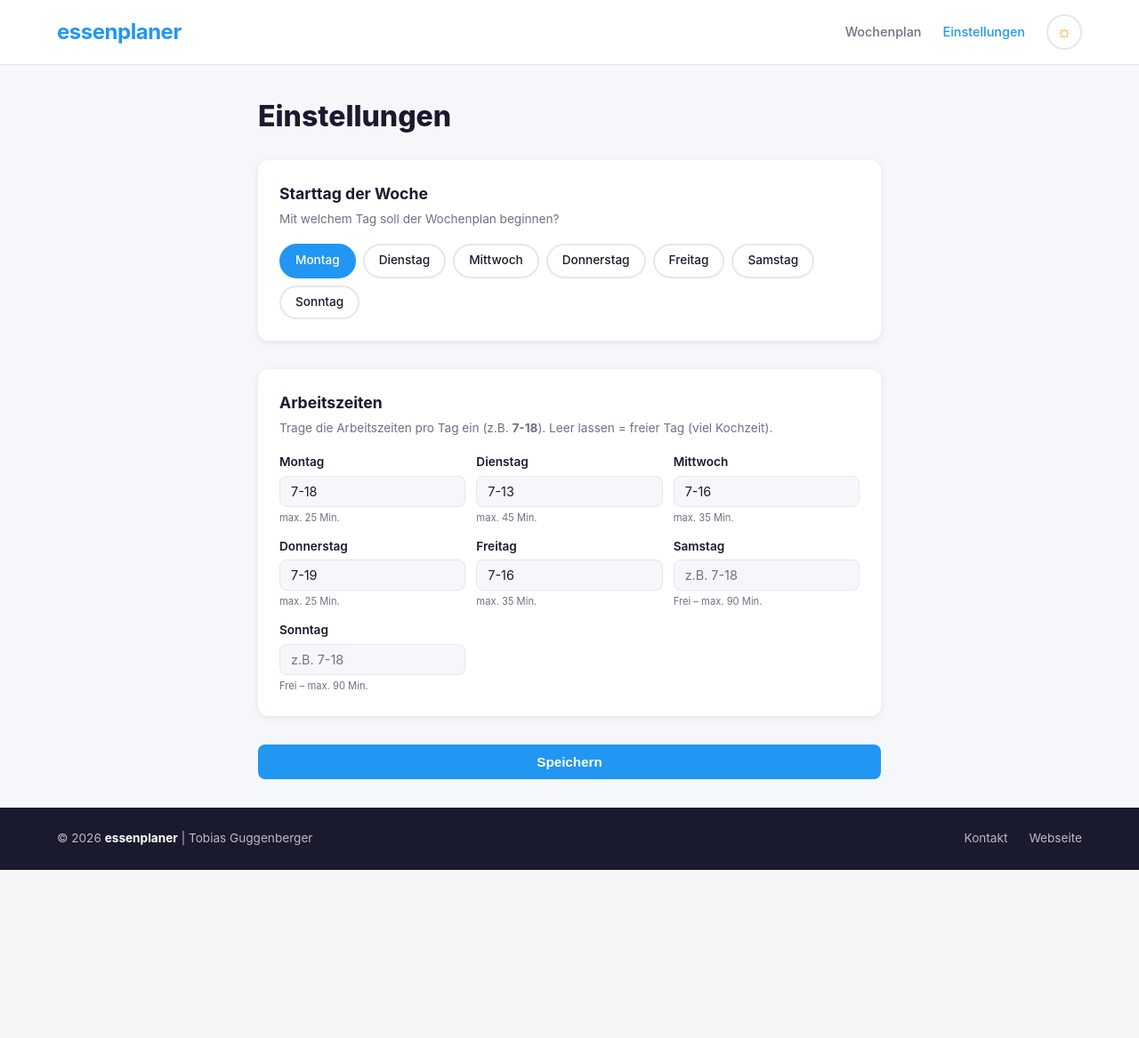
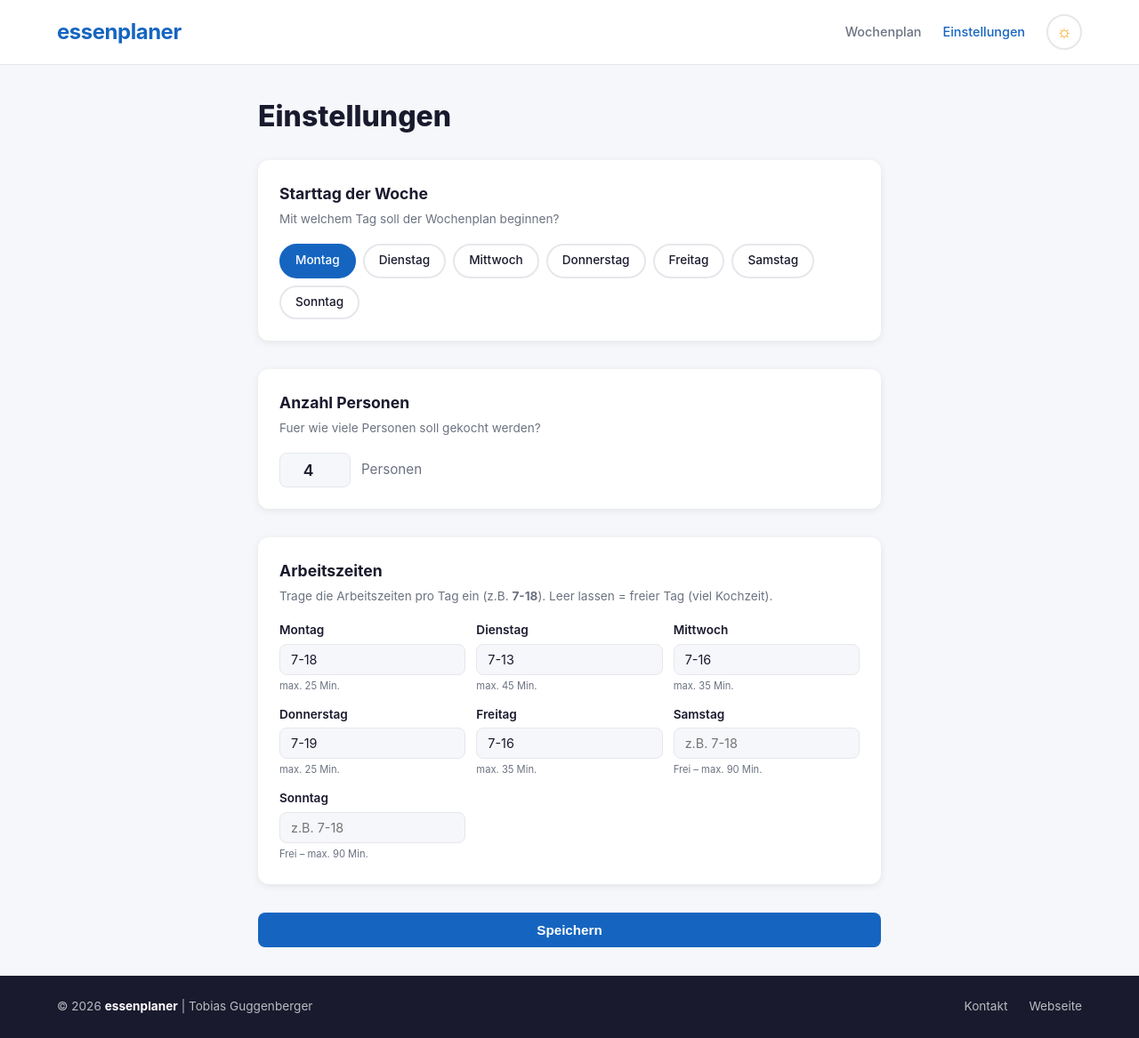
Before and after one commit to guggenbergerME/essenplaner, a FastAPI app: page /einstellungen in a window 1280 px wide. Shown: the whole page at 89% size. Before the commit the page ends 978 px from the top, so only its background shows below. Run offline with FastAPI, Linux system fonts and the light colour scheme.

Commit message:
fix: Dunklerer Blauton (#1565C0) + Personenanzahl einstellbar
- Primaerfarbe von #2196F3 auf #1565C0 geaendert (5.6:1 Kontrast)
- Personenanzahl in Einstellungen konfigurierbar (1-20)
- Wird im Wochenplan-Header angezeigt
- Persistent in einstellungen.json gespeichert

Co-Authored-By: Claude Opus 4.6 (1M context) <noreply@anthropic.com>

```diff
--- a/app/main.py
+++ b/app/main.py
@@ -41,24 +41,28 @@ def _get_plan(neu=False):
 @app.get("/", response_class=HTMLResponse)
 async def index(request: Request):
     daten = _get_plan()
+    settings = lade_einstellungen()
     return templates.TemplateResponse("index.html", {
         "request": request,
         "dev_mode": DEV_MODE,
         "plan": daten["plan"],
         "einkaufsliste": daten["einkaufsliste"],
         "laeden": daten["laeden"],
+        "personen": settings.get("personen", 4),
     })
 
 
 @app.get("/api/neu", response_class=HTMLResponse)
 async def neuer_plan(request: Request):
     daten = _get_plan(neu=True)
+    settings = lade_einstellungen()
     return templates.TemplateResponse("index.html", {
         "request": request,
         "dev_mode": DEV_MODE,
         "plan": daten["plan"],
         "einkaufsliste": daten["einkaufsliste"],
         "laeden": daten["laeden"],
+        "personen": settings.get("personen", 4),
     })
 
 
@@ -144,6 +148,10 @@ async def einstellungen_speichern(request: Request):
     settings = lade_einstellungen()
 
     settings["starttag"] = form.get("starttag", "Mo")
+    try:
+        settings["personen"] = max(1, int(form.get("personen", 4)))
+    except (ValueError, TypeError):
+        settings["personen"] = 4
     for tag in TAGE_KURZ:
         settings["arbeitszeiten"][tag] = form.get(f"zeit_{tag}", "").strip()
 
--- a/app/settings.py
+++ b/app/settings.py
@@ -11,6 +11,7 @@ TAGE_LANG = ["Montag", "Dienstag", "Mittwoch", "Donnerstag", "Freitag", "Samstag
 
 DEFAULT_SETTINGS = {
     "starttag": "Mo",
+    "personen": 4,
     "arbeitszeiten": {
         "Mo": "7-18",
         "Di": "7-13",
--- a/app/static/css/style.css
+++ b/app/static/css/style.css
@@ -1,13 +1,13 @@
 /* ══════════════════════════════════════════════════
    essenplaner – Stylesheet
-   Stil: modern | Primaerfarbe: #2196F3
+   Stil: modern | Primaerfarbe: #1565C0
    Tag/Nacht-Modus via data-theme
    ══════════════════════════════════════════════════ */
 
 /* ── Light Theme (Standard) ─────────────────────── */
 :root, [data-theme="light"] {
-    --brand-color: #2196F3;
-    --brand-dark: #1565C0;
+    --brand-color: #1565C0;
+    --brand-dark: #0D47A1;
     --brand-light: #BBDEFB;
     --bg: #f5f7fa;
     --bg-card: #ffffff;
@@ -776,6 +776,37 @@ body {
     color: var(--text-muted);
 }
 
+.settings__personen {
+    display: flex;
+    align-items: center;
+    gap: 0.75rem;
+}
+
+.settings__personen-input {
+    width: 80px;
+    padding: 0.5rem 0.75rem;
+    border: 1px solid var(--border);
+    border-radius: 8px;
+    font-size: 1.1rem;
+    font-family: inherit;
+    font-weight: 600;
+    text-align: center;
+    background: var(--bg);
+    color: var(--text);
+    transition: border-color var(--transition);
+}
+
+.settings__personen-input:focus {
+    outline: none;
+    border-color: var(--brand-color);
+    box-shadow: 0 0 0 3px var(--brand-light);
+}
+
+.settings__personen-label {
+    font-size: 0.95rem;
+    color: var(--text-muted);
+}
+
 /* ── Rezept-Detailseite ─────────────────────────── */
 .rezept-detail {
     max-width: 800px;
--- a/app/templates/einstellungen.html
+++ b/app/templates/einstellungen.html
@@ -28,6 +28,24 @@
                     <span class="settings__radio-label">{{ tage_lang[i] }}</span>
                 </label>
                 {% endfor %}
+            </div>
+        </div>
+
+        <!-- Personen -->
+        <div class="settings__section">
+            <h2 class="settings__section-title">Anzahl Personen</h2>
+            <p class="settings__section-desc">Fuer wie viele Personen soll gekocht werden?</p>
+            <div class="settings__personen">
+                <input
+                    type="number"
+                    name="personen"
+                    id="personen"
+                    value="{{ settings.personen | default(4) }}"
+                    min="1"
+                    max="20"
+                    class="settings__personen-input"
+                >
+                <span class="settings__personen-label">Personen</span>
             </div>
         </div>
 
--- a/app/templates/index.html
+++ b/app/templates/index.html
@@ -10,7 +10,7 @@
 {% block content %}
 <section class="hero">
     <h1>Wochenplaner</h1>
-    <p class="hero__subtitle">Deine Mahlzeiten fuer die Woche mit automatischer Einkaufsliste.</p>
+    <p class="hero__subtitle">Mahlzeiten fuer {{ personen }} Personen mit automatischer Einkaufsliste.</p>
     <a href="/api/neu" class="btn btn--primary">Neuen Plan generieren</a>
 </section>
 
```
